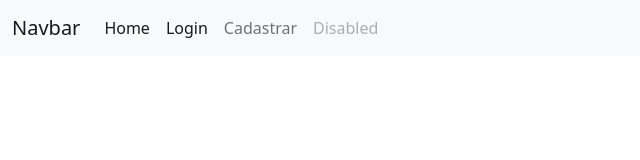
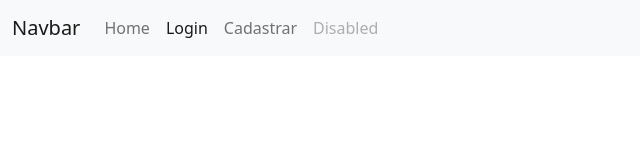
Before and after one commit to IgorPitoli007/lojinha_js, a plain HTML site: page login.html in a window 1280 px wide. Shown: the full height of the page, 0-640 px from the left. Drawn offline with nearby package versions, Linux system fonts and the light colour scheme.

Commit message:
Update login.html

```diff
--- a/login.html
+++ b/login.html
@@ -16,7 +16,7 @@
           <div class="collapse navbar-collapse" id="navbarNav">
             <ul class="navbar-nav">
               <li class="nav-item">
-                <a class="nav-link active" aria-current="page" href="index.html">Home</a>
+                <a class="nav-link" aria-current="page" href="index.html">Home</a>
               </li>
               <li class="nav-item">
                 <a class="nav-link active" href="login.html">Login</a>
```
